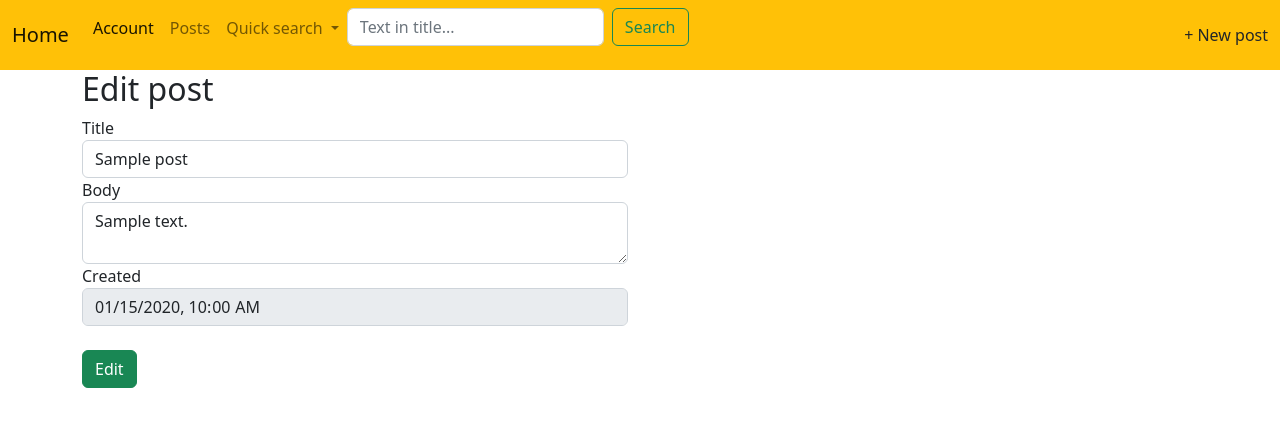
After one commit to zekabobs/flask_app, a Flask app: a page that uses templates/base.html in a window 1280 px wide. The commit adds this page. Shown: the top 427 px of the page. Run offline with Flask 2, Linux system fonts and the light colour scheme; tables that the repository leaves empty hold one stand-in row (values such as "Sample post").

Commit message:
'add_edit_post_feature'

```diff
--- a/posts/blueprint.py
+++ b/posts/blueprint.py
@@ -36,14 +36,39 @@ def create_post():
     return render_template('posts/create_post.html', form=form, alert=alert)
 
 
+@posts.route('/<slug>/edit', methods=['GET', 'POST'])
+def edit_post(slug):
+    editing_post = Post.query.filter(Post.slug == slug).first()
+
+    if request.method == 'POST':
+        form = PostForm(formdata=request.form, obj=editing_post)
+        form.populate_obj(editing_post)
+        db.session.commit()
+        return redirect(url_for('posts.post_detail', slug=editing_post.slug))
+
+    form = PostForm(title=editing_post.title, body=editing_post.body, created=editing_post.created)
+    form.created.render_kw = {'disabled': 'disabled'}
+    return render_template('posts/edit_post.html', form=form, post=editing_post)
+
+
 @posts.route('/')
 def index():
     q = request.args.get('q', '')
+    page = request.args.get('page', '')
+
+    if page and page.isdigit():
+        page = int(page)
+    else:
+        page = 1
+
     if q:
         all_posts = Post.query.filter(Post.title.contains(q) | Post.body.contains(q)).all()
     else:
         all_posts = Post.query.order_by(Post.created.desc())
-    return render_template('posts/index.html', posts=all_posts)
+
+    pages = all_posts.paginate(page=page, per_page=5)
+
+    return render_template('posts/index.html', posts=all_posts, pages=pages)
 
 
 @posts.route('/<slug>')
--- a/posts/forms.py
+++ b/posts/forms.py
@@ -1,6 +1,7 @@
-from wtforms import Form, TextAreaField, StringField
+from wtforms import Form, TextAreaField, StringField, DateTimeLocalField
 
 
 class PostForm(Form):
     title = StringField('Title')
     body = TextAreaField('Body')
+    created = DateTimeLocalField('Created')
--- /dev/null
+++ b/posts/templates/posts/edit_post.html
@@ -0,0 +1,29 @@
+{% extends 'base.html' %}
+{% block title %}
+    Edit post
+{% endblock %}
+
+{% block content_title %}
+    Edit post
+{% endblock %}
+
+{% block body %}
+    <div class="col-md-6">
+        <form action="{{url_for('posts.edit_post', slug=post.slug)}}" method="POST">
+            {% if alert %}
+                <div class="alert alert-danger" role="alert">
+                    Something wrong. Try again.
+                </div>
+            {% endif %}
+
+            {% for field in form %}
+                <div class="form-group">
+                    {{ field.label(class='control-label') }}
+                    {{ field(class='form-control') }}
+                </div>
+            {% endfor %}
+            <br>
+            <button type="submit" class="btn btn-success">Edit</button>
+    </form>
+    </div>
+{% endblock %}
--- a/templates/base.html
+++ b/templates/base.html
@@ -36,7 +36,7 @@
           {% endblock %}
           <li>
               <form class="nav-item d-flex" role="search" method="get">
-                <input class="form-control me-2" type="search" placeholder="Search" aria-label="Search"
+                <input class="form-control me-2" type="search" placeholder="Text in title..." aria-label="Search"
                          name="q" value="{{ request.args.get('q', '')}}">
                 <button class="btn btn-outline-success" type="submit">Search</button>
               </form>
```
Also changed, not shown: posts/templates/posts/index.html (+22 -3 lines).
